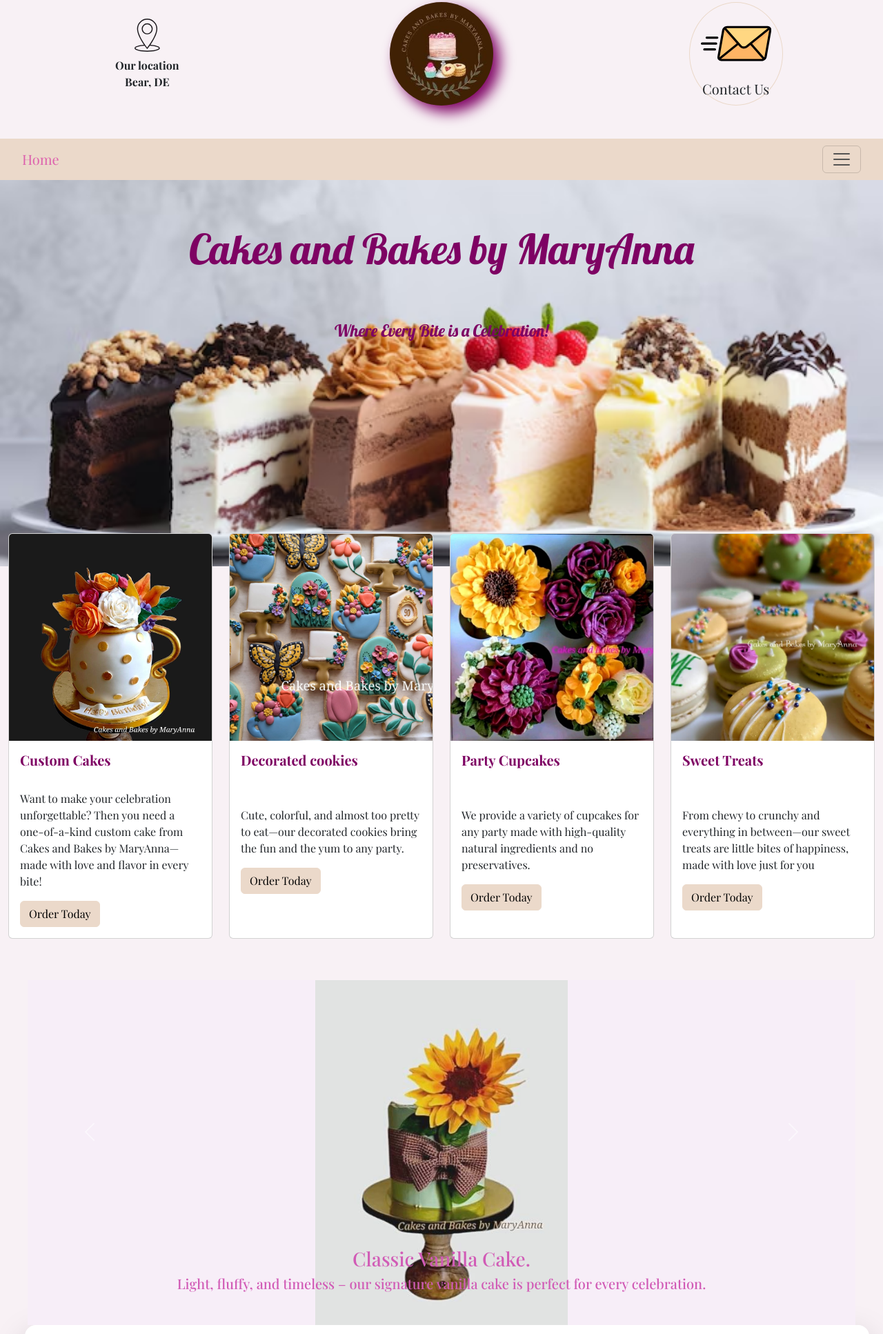
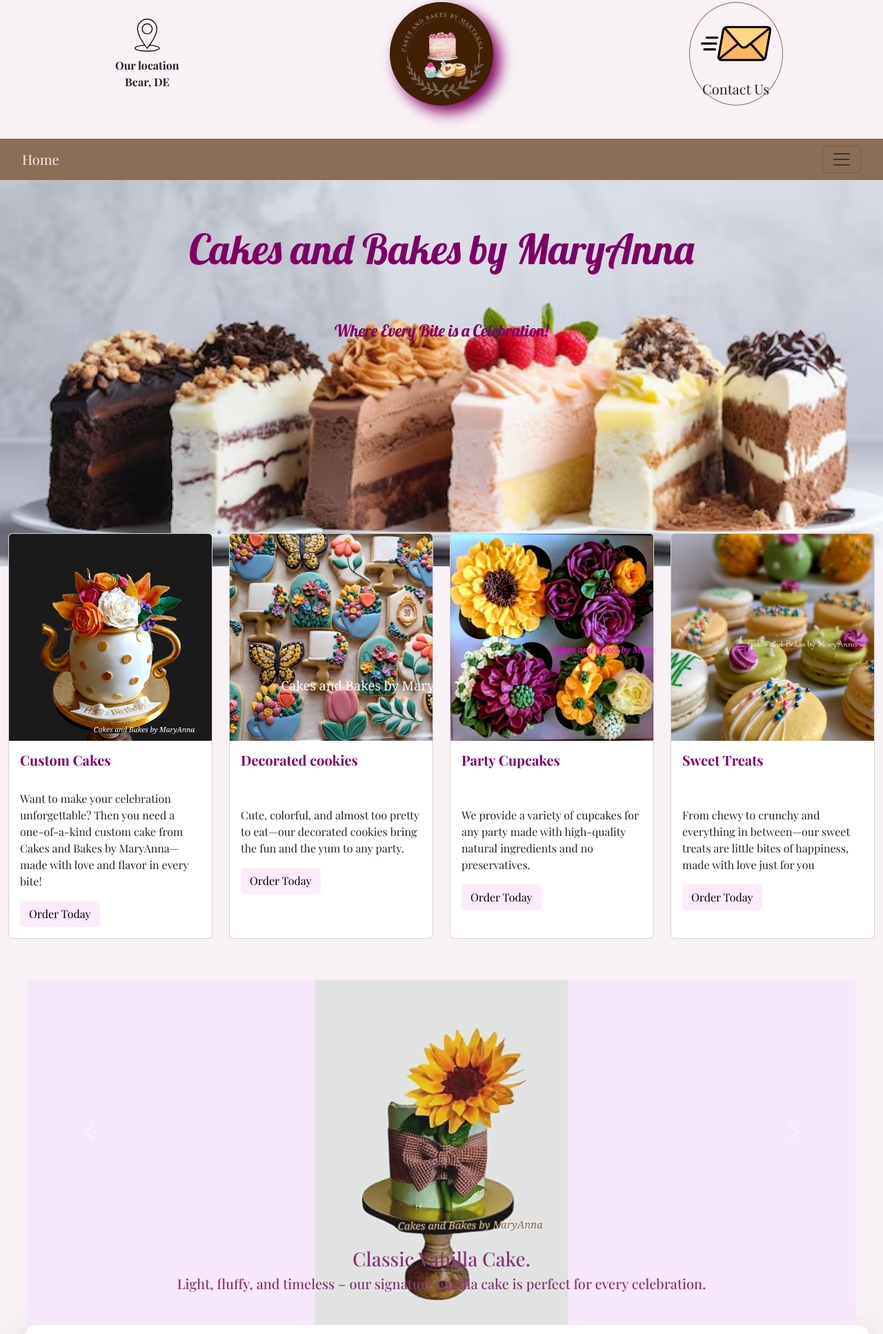
Before and after one commit to Mariyana-Katz/dev-project, a website: page index.html in a window 1280 px wide. Shown: the part 45-1979 px from the top of the page at 69% size. Drawn offline with nearby package versions, Linux system fonts and the light colour scheme; a web font is replaced by a local one.

Commit message:
changed css

```diff
--- a/index.html
+++ b/index.html
@@ -213,7 +213,7 @@
                   one-of-a-kind custom cake from Cakes and Bakes by
                   MaryAnna—made with love and flavor in every bite!
                 </p>
-                <a href="order-form.html" class="btn btn-primary order-button"
+                <a href="order-form.html" class="btn btn-success order-button"
                   >Order Today</a
                 >
               </div>
@@ -232,7 +232,7 @@
                   Cute, colorful, and almost too pretty to eat—our decorated
                   cookies bring the fun and the yum to any party.
                 </p>
-                <a href="order-form.html" class="btn btn-primary order-button"
+                <a href="order-form.html" class="btn btn-success order-button"
                   >Order Today</a
                 >
               </div>
@@ -251,7 +251,7 @@
                   We provide a variety of cupcakes for any party made with
                   high-quality natural ingredients and no preservatives.
                 </p>
-                <a href="order-form.html" class="btn btn-primary order-button"
+                <a href="order-form.html" class="btn btn-success order-button"
                   >Order Today</a
                 >
               </div>
@@ -271,7 +271,7 @@
                   treats are little bites of happiness, made with love just for
                   you
                 </p>
-                <a href="order-form.html" class="btn btn-primary order-button"
+                <a href="order-form.html" class="btn btn-success order-button"
                   >Order Today</a
                 >
               </div>
--- a/resources/css1/gallery.css
+++ b/resources/css1/gallery.css
@@ -17,7 +17,7 @@
 /*apply for all of the a from the navbar*/
 .navbar a{
     text-decoration: none;
-    color:  rgb(221, 96, 173);
+    color:  rgb(245, 235, 241);
 }
 
 #body{
@@ -141,7 +141,7 @@
 }
 
 footer{
-    background-color: rgb(255, 214, 237);
+    background-color:rgb(246, 231, 250);
     text-align: center;
     padding: 20px 0;
 }
--- a/resources/css1/get-in-touch.css
+++ b/resources/css1/get-in-touch.css
@@ -18,8 +18,7 @@
 /*apply for all of the a from the navbar*/
 .navbar a{
     text-decoration: none;
-    color: rgb(221, 96, 173);
-
+    color: rgb(245, 235, 241);
 
 }
 
@@ -159,7 +158,7 @@
     }
 
     footer{
-        background-color: rgb(255, 214, 237);
+        background-color:rgb(246, 231, 250);
         color: rgb(126, 2, 99);
         text-align: center;
         padding: 20px 0;
--- a/resources/css1/index.css
+++ b/resources/css1/index.css
@@ -21,7 +21,7 @@
 /*apply for all of the a from the navbar*/
 .navbar a{
     text-decoration: none;
-    color: rgb(221, 96, 173);
+    color: rgb(245, 235, 241);
 
 }
 
@@ -182,7 +182,7 @@
         align-items: center;
         justify-content: center;
         min-height: 300px;
-        background-color: rgb(247, 238, 248);
+        background-color: rgb(246, 231, 250);
     }
 
 .carousel {
@@ -199,7 +199,7 @@
 }
 
 .carousel-caption{
-    color:rgb(209, 91, 182);
+    color:rgb(136, 55, 120);
 }
 
 .title1{
@@ -214,7 +214,7 @@
 /* footer css
  */
 footer{
-    background-color: rgb(255, 214, 237);
+    background-color:  rgb(246, 231, 250);
     color: rgb(126, 2, 99);
     text-align: center;
     padding: 20px 0;
--- a/resources/css1/menu.css
+++ b/resources/css1/menu.css
@@ -23,7 +23,7 @@
 /*apply for all of the a from the navbar*/
 .navbar a{
     text-decoration: none;
-    color:  rgb(221, 96, 173);
+    color:   rgb(245, 235, 241);
 
 }
 
@@ -136,7 +136,7 @@
     }
 
     footer{
-        background-color: rgb(255, 214, 237);
+        background-color:rgb(246, 231, 250);
         color: rgb(126, 2, 99);
         text-align: center;
         padding: 20px 0;
--- a/resources/css1/place-an-order.css
+++ b/resources/css1/place-an-order.css
@@ -20,7 +20,7 @@
 /*apply for all of the a from the navbar*/
 .navbar a{
     text-decoration: none;
-    color:  rgb(221, 96, 173);
+    color:  rgb(245, 235, 241);
 
 }
 
@@ -228,7 +228,7 @@
 
 
     footer{
-        background-color: rgb(255, 214, 237);
+        background-color:rgb(246, 231, 250);
         color: rgb(126, 2, 99);
         text-align: center;
         padding: 20px 0;
--- a/scss/bootstrap.scss
+++ b/scss/bootstrap.scss
@@ -1,6 +1,6 @@
 
 
-$primary: rgb(235, 217, 202);
+$primary: rgb(139, 110, 87);
 $warning: rgb(253, 221, 199);
 $success: rgb(252, 236, 251);
 $enable-negative-margins: true;
```
Also changed, not shown: css/bootstrap.css.
